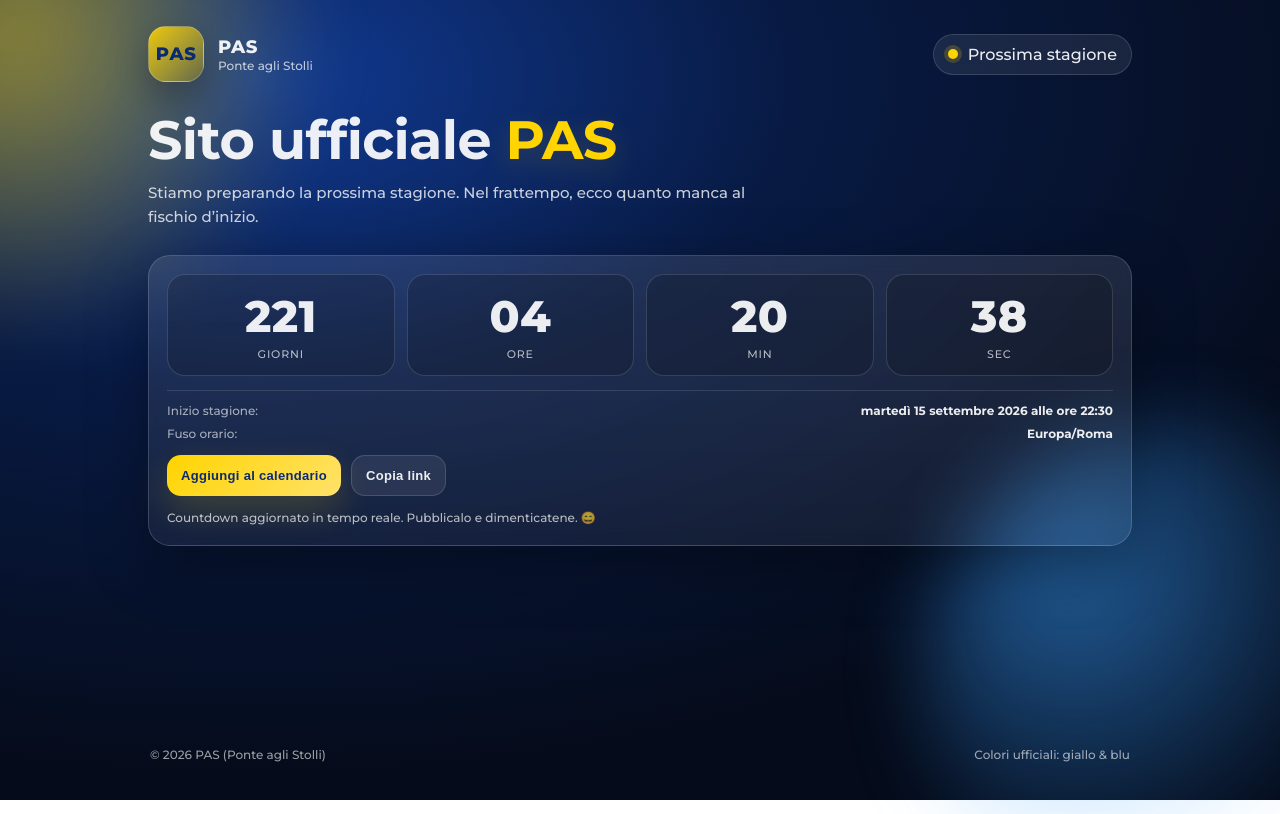
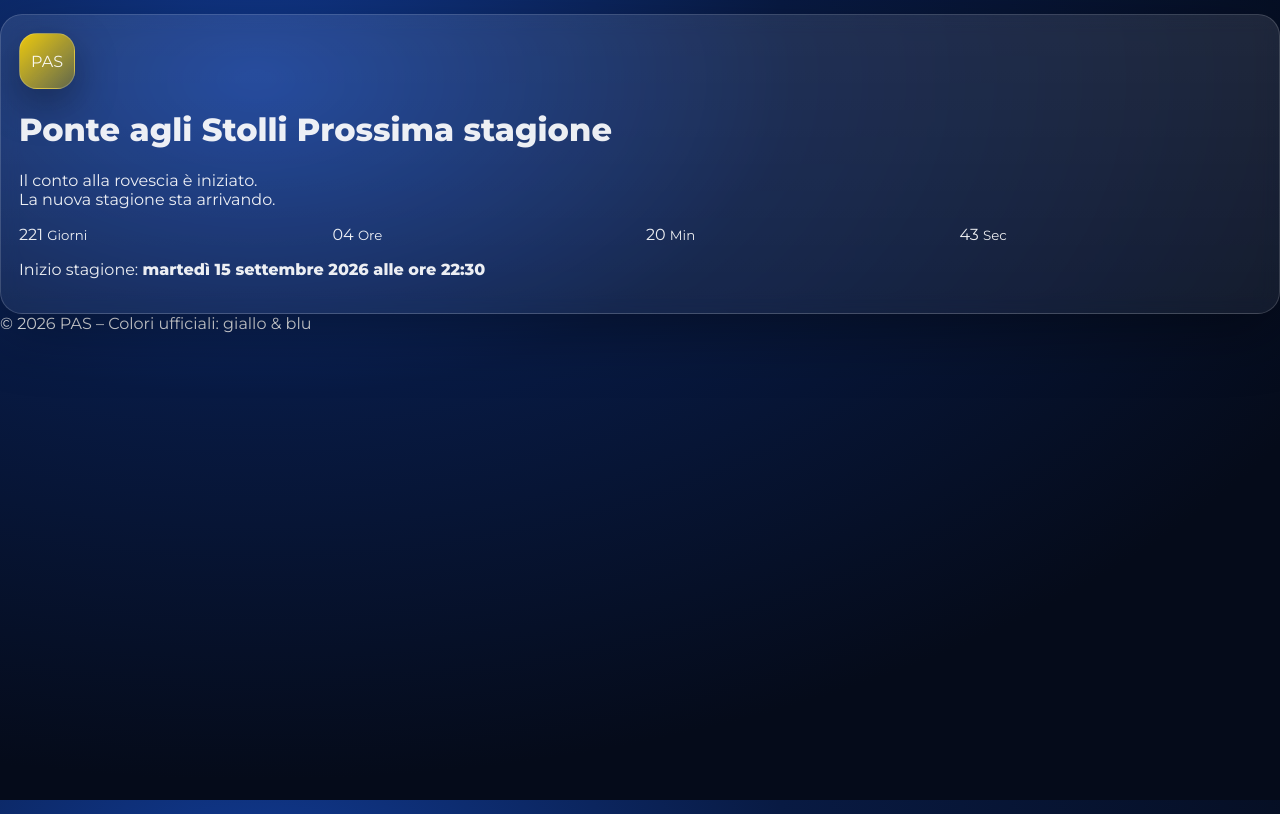
Before and after one commit to RaffaeleWebDesigner/PAS, a plain HTML site: page index.html in a window 1280 px wide. Drawn offline with Linux system fonts and the light colour scheme.

Commit message:
Refactor HTML structure and update metadata

```diff
--- a/index.html
+++ b/index.html
@@ -1,100 +1,66 @@
-<!doctype html>
+<!DOCTYPE html>
 <html lang="it">
 <head>
-  <meta charset="utf-8" />
-  <meta name="viewport" content="width=device-width,initial-scale=1" />
-  <title>PAS (Ponte agli Stolli) | Sito Ufficiale</title>
-  <meta name="description" content="Sito ufficiale PAS (Ponte agli Stolli). Countdown alla prossima stagione UISP." />
-  <meta name="theme-color" content="#0B2A6F" />
+  <meta charset="UTF-8">
+  <meta name="viewport" content="width=device-width, initial-scale=1.0">
+  <title>PAS | Ponte agli Stolli</title>
 
-  <link rel="preconnect" href="https://fonts.googleapis.com">
-  <link rel="preconnect" href="https://fonts.gstatic.com" crossorigin>
-  <link href="https://fonts.googleapis.com/css2?family=Montserrat:wght@500;700;800&display=swap" rel="stylesheet">
+  <!-- FONT -->
+  <link href="https://fonts.googleapis.com/css2?family=Montserrat:wght@400;600;800&display=swap" rel="stylesheet">
 
-  <link rel="stylesheet" href="./style.css" />
+  <!-- CSS -->
+  <link rel="stylesheet" href="style.css">
 </head>
+<body>
 
-<body>
-  <div class="bg">
-    <div class="bg__blob bg__blob--1"></div>
-    <div class="bg__blob bg__blob--2"></div>
-  </div>
+  <main class="container">
+    <div class="card">
 
-  <main class="wrap">
-    <header class="topbar" aria-label="Intestazione">
-      <div class="brand">
-        <div class="badge" aria-hidden="true">
-          <span class="badge__p">P</span><span class="badge__a">A</span><span class="badge__s">S</span>
+      <div class="badge">PAS</div>
+
+      <h1>
+        Ponte agli Stolli
+        <span>Prossima stagione</span>
+      </h1>
+
+      <p class="subtitle">
+        Il conto alla rovescia è iniziato.<br>
+        La nuova stagione sta arrivando.
+      </p>
+
+      <div class="countdown">
+        <div class="box">
+          <span id="dd">--</span>
+          <small>Giorni</small>
         </div>
-        <div class="brand__text">
-          <div class="brand__name">PAS</div>
-          <div class="brand__sub">Ponte agli Stolli</div>
+        <div class="box">
+          <span id="hh">--</span>
+          <small>Ore</small>
+        </div>
+        <div class="box">
+          <span id="mm">--</span>
+          <small>Min</small>
+        </div>
+        <div class="box">
+          <span id="ss">--</span>
+          <small>Sec</small>
         </div>
       </div>
 
-      <div class="tag">
-        <span class="dot"></span>
-        <span id="seasonLabel">Prossima stagione</span>
-      </div>
-    </header>
-
-    <section class="hero" aria-label="Countdown stagione">
-      <h1 class="hero__title">Sito ufficiale <span class="hl">PAS</span></h1>
-      <p class="hero__lead">
-        Stiamo preparando la prossima stagione. Nel frattempo, ecco quanto manca al fischio d’inizio.
+      <p class="date">
+        Inizio stagione: <strong id="startHuman"></strong>
       </p>
 
-      <div class="card" role="group" aria-label="Countdown">
-        <div class="countdown" id="countdown" aria-live="polite">
-          <div class="tile">
-            <div class="tile__num" id="dd">--</div>
-            <div class="tile__lab">Giorni</div>
-          </div>
-          <div class="tile">
-            <div class="tile__num" id="hh">--</div>
-            <div class="tile__lab">Ore</div>
-          </div>
-          <div class="tile">
-            <div class="tile__num" id="mm">--</div>
-            <div class="tile__lab">Min</div>
-          </div>
-          <div class="tile">
-            <div class="tile__num" id="ss">--</div>
-            <div class="tile__lab">Sec</div>
-          </div>
-        </div>
+    </div>
+  </main>
 
-        <div class="meta">
-          <div class="meta__row">
-            <span class="meta__key">Inizio stagione:</span>
-            <span class="meta__val" id="startHuman">—</span>
-          </div>
-          <div class="meta__row">
-            <span class="meta__key">Fuso orario:</span>
-            <span class="meta__val">Europa/Roma</span>
-          </div>
-        </div>
+  <footer>
+    © <span id="year"></span> PAS – Colori ufficiali: giallo & blu
+  </footer>
 
-        <div class="actions">
-          <button class="btn btn--primary" id="addToCalendar" type="button">
-            Aggiungi al calendario
-          </button>
-          <button class="btn btn--ghost" id="copyLink" type="button">
-            Copia link
-          </button>
-        </div>
-
-        <p class="fineprint" id="statusText">
-          Imposta la data in <code>script.js</code> e pubblica il sito. Il resto lo fa la magia (cioè JavaScript).
-        </p>
-      </div>
-    </section>
-
-    <footer class="footer">
-      <div class="footer__left">© <span id="year"></span> PAS (Ponte agli Stolli)</div>
-      <div class="footer__right">Colori ufficiali: giallo & blu</div>
-    </footer>
-  </main>
+  <script src="script.js"></script>
+</body>
+</html>
 
   <script src="./script.js"></script>
 </body>
```
